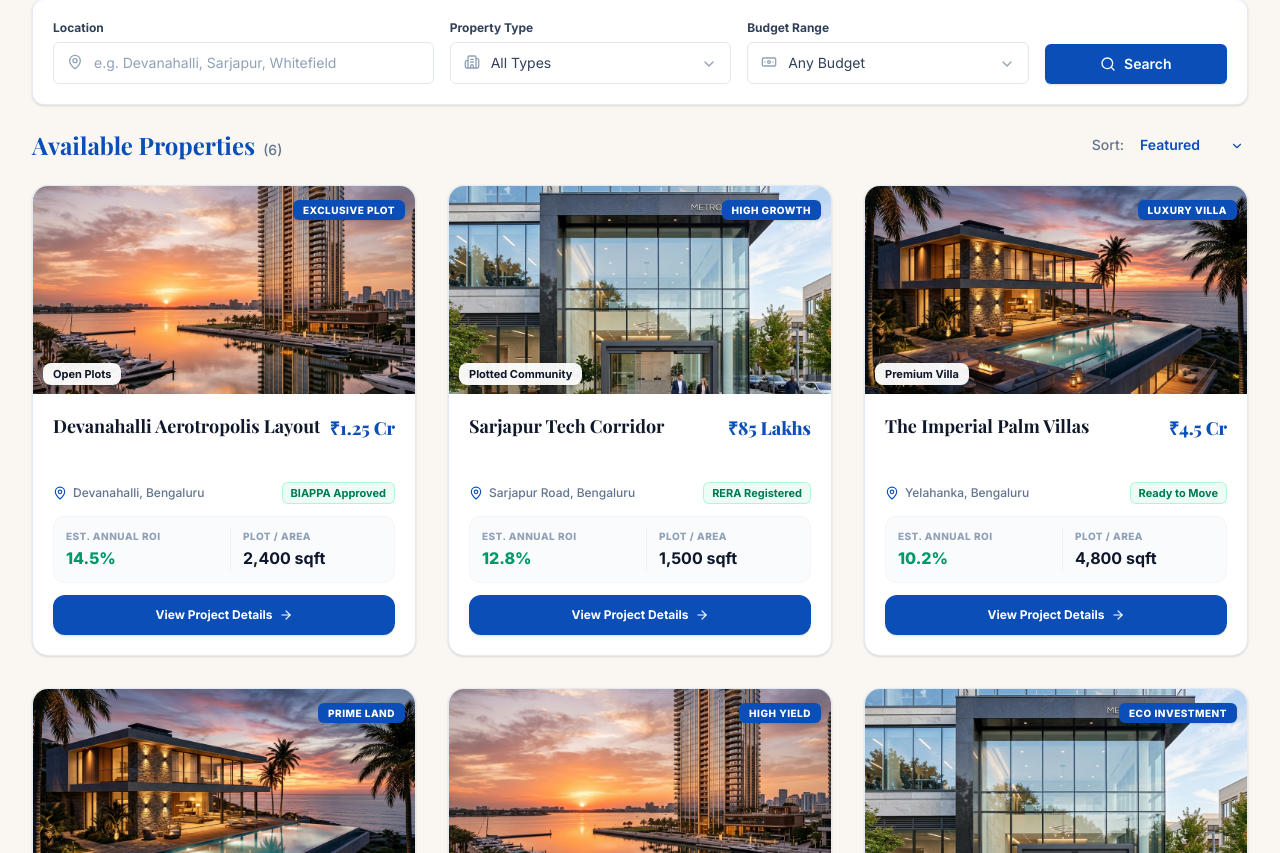
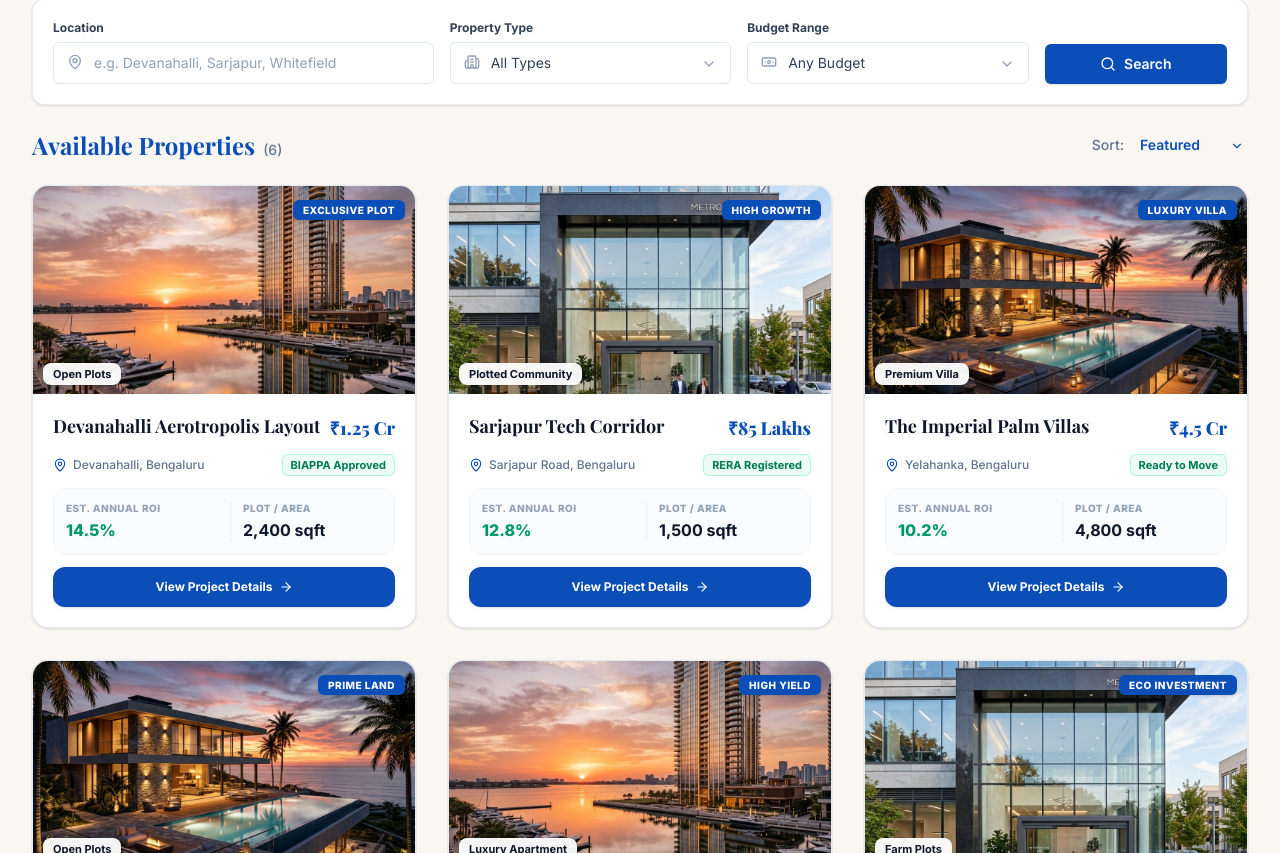
Before and after one commit to me-junaid/1Aset, a Next.js app in the folder apps/web/: page /projects in a window 1280 px wide. Shown: the part 387-1240 px from the top of the page. Built offline with nearby package versions, Linux system fonts and the light colour scheme; a web font is replaced by a local one.

Commit message:
Enhanced UI/UX of the project.

```diff
--- a/apps/web/src/app/projects/page.tsx
+++ b/apps/web/src/app/projects/page.tsx
@@ -414,7 +414,8 @@
                   key={item.id}
                   className="bg-white rounded-2xl overflow-hidden border border-slate-200/90 shadow-sm hover:shadow-xl hover:-translate-y-1 transition-all duration-300 flex flex-col group h-full"
                 >
-                  <div className="flex flex-col h-full flex-1">
+                  {/* Mobile: Horizontal card layout */}
+                  <div className="sm:block">
                     {/* Image */}
                     <div className="relative h-44 sm:h-52 w-full overflow-hidden bg-slate-100 shrink-0">
                       <Image
@@ -445,8 +446,8 @@
 
                     {/* Card Body */}
                     <div className="p-4 sm:p-5 flex-1 flex flex-col gap-3">
-                      {/* Title row — min-h ensures identical alignment across 1-line and 2-line titles */}
-                      <div className="flex items-start justify-between gap-2 min-h-[52px] sm:min-h-[56px]">
+                      {/* Title row */}
+                      <div className="flex items-start justify-between gap-2">
                         <h3 className="font-serif text-base sm:text-lg font-bold text-slate-900 group-hover:text-[#0b4eb7] transition-colors leading-snug line-clamp-2">
                           {item.title}
                         </h3>
```
